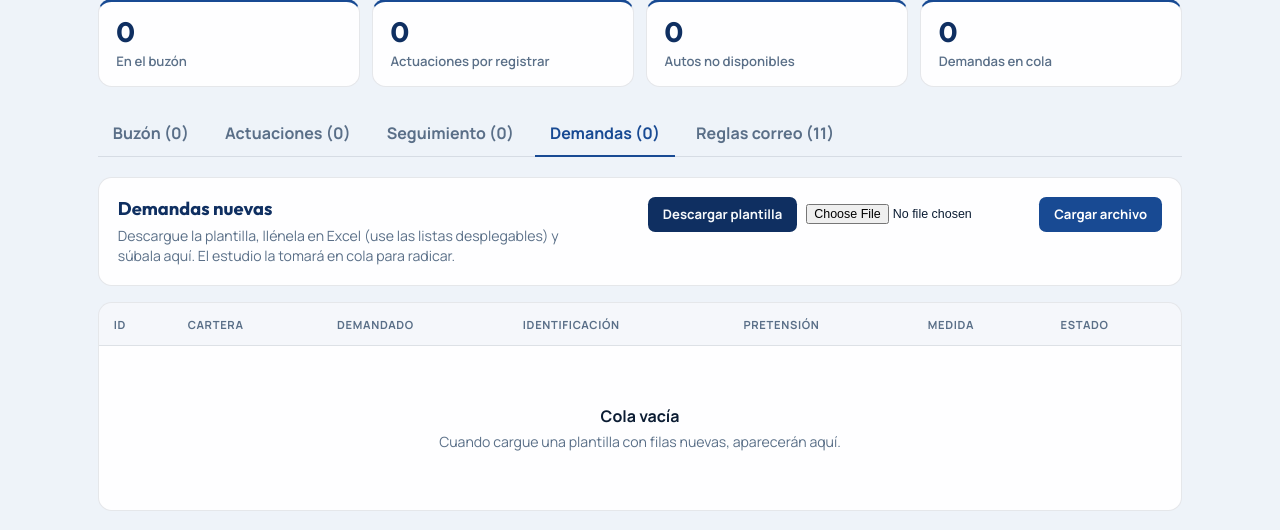
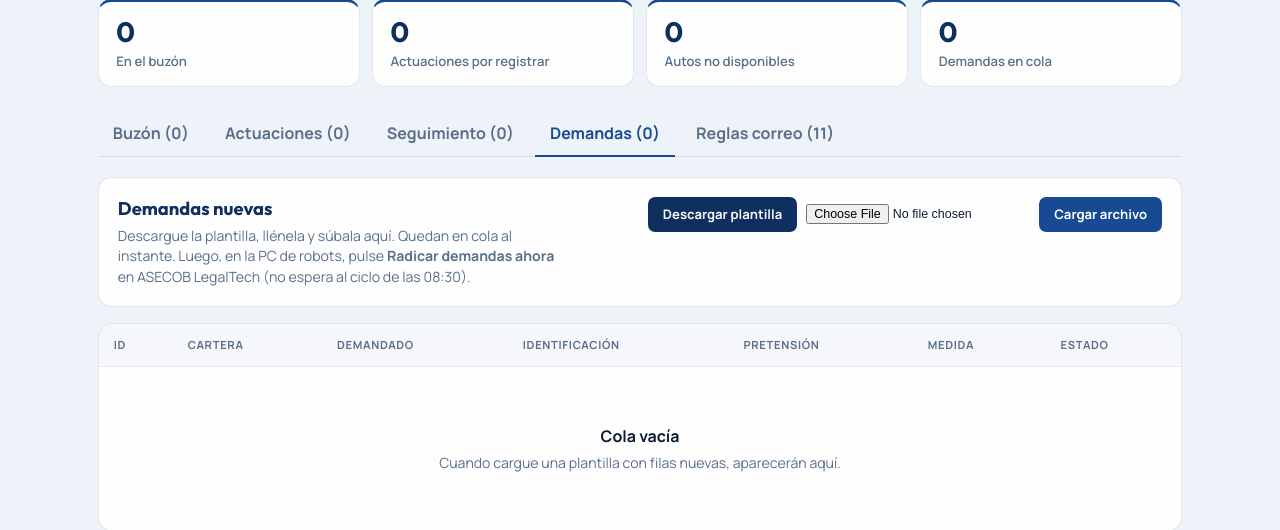
Before and after one commit to bayonatarazonayamid-lab/asecob-torre-control, a FastAPI app: page /dashboard in a window 1280 px wide, after a click that opens the changed part. Shown: the part 211-741 px from the top of the page. Run offline with FastAPI, Linux system fonts and the light colour scheme.

Commit message:
Update dashboard.html

```diff
--- a/templates/dashboard.html
+++ b/templates/dashboard.html
@@ -393,7 +393,7 @@
             <div class="demandas-box">
                 <div>
                     <h2>Demandas nuevas</h2>
-                    <p>Descargue la plantilla, llénela en Excel (use las listas desplegables) y súbala aquí. El estudio la tomará en cola para radicar.</p>
+                    <p>Descargue la plantilla, llénela y súbala aquí. Quedan en cola al instante. Luego, en la PC de robots, pulse <strong>Radicar demandas ahora</strong> en ASECOB LegalTech (no espera al ciclo de las 08:30).</p>
                 </div>
                 <div class="actions">
                     <a class="btn btn-ink" href="/api/demandas/descargar-plantilla" style="text-decoration:none;">Descargar plantilla</a>
```
